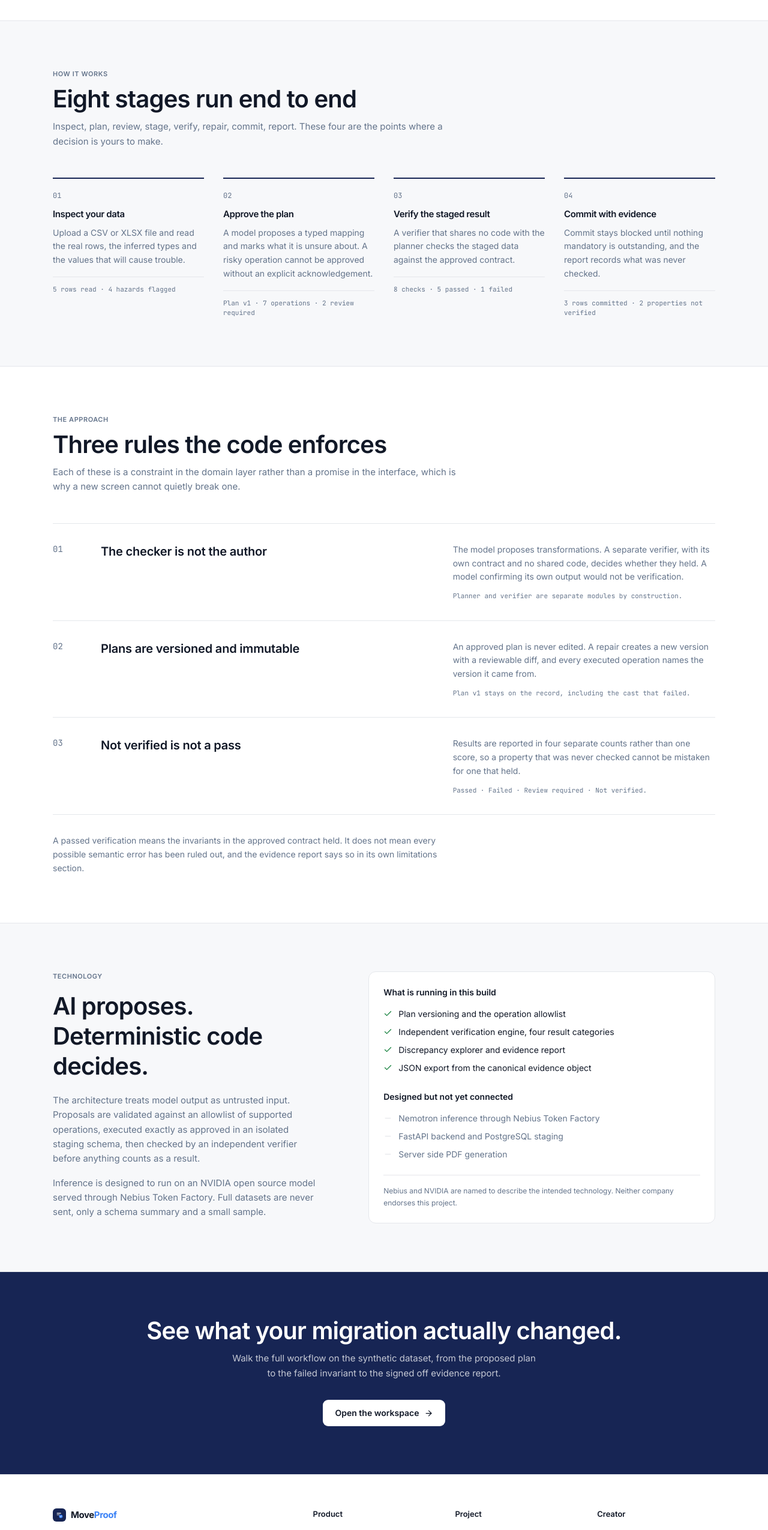
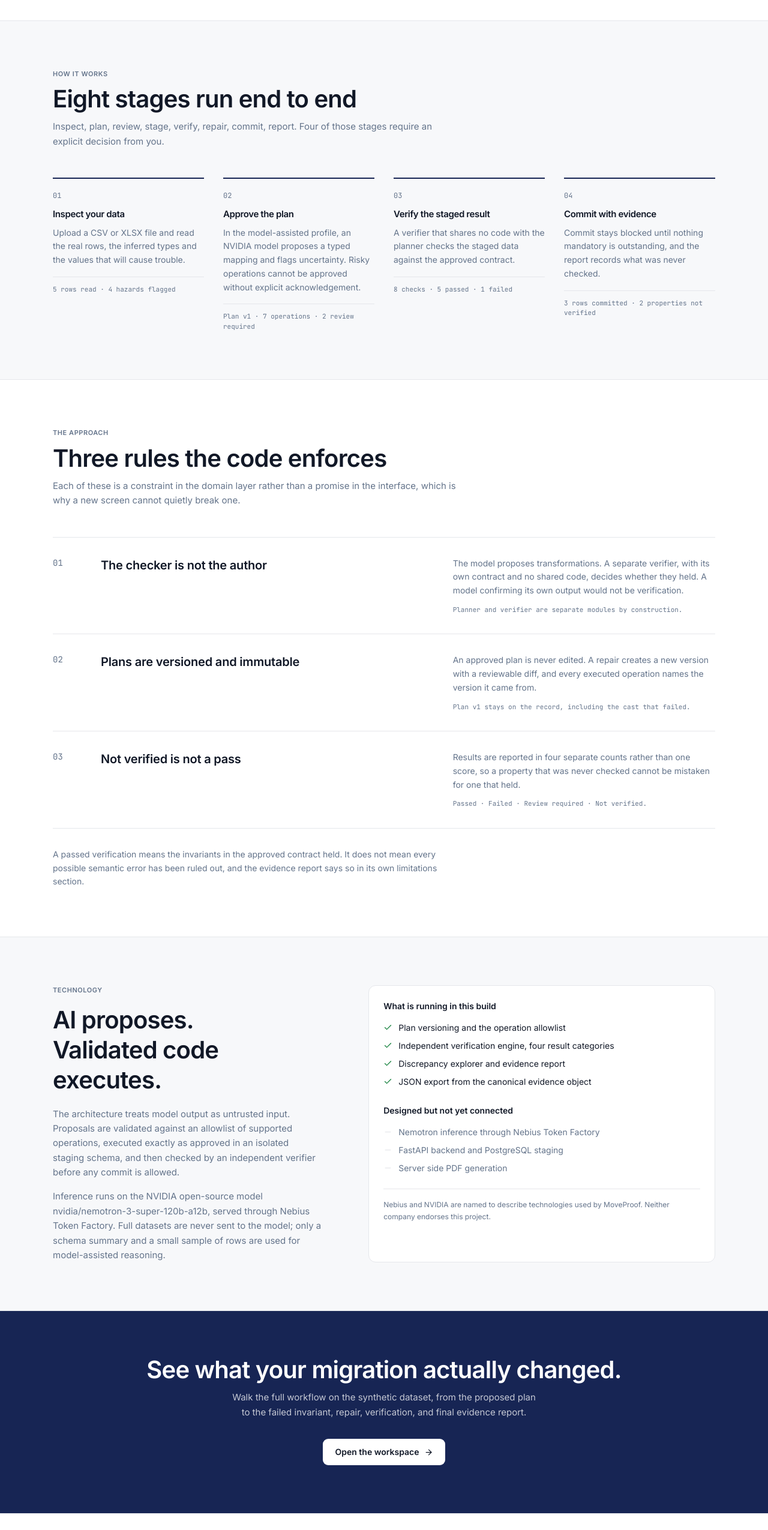
Before and after one commit to wiqilee/Moveproof, a Next.js app: page / in a window 1280 px wide. Shown: the part 1228-3778 px from the top of the page at 60% size. Built offline with nearby package versions, Linux system fonts and the light colour scheme; no server answers.

Commit message:
Refine landing page product copy

```diff
--- a/src/components/landing/Sections.tsx
+++ b/src/components/landing/Sections.tsx
@@ -76,7 +76,7 @@ const STAGES = [
   },
   {
     title: "Approve the plan",
-    body: "A model proposes a typed mapping and marks what it is unsure about. A risky operation cannot be approved without an explicit acknowledgement.",
+    body: "In the model-assisted profile, an NVIDIA model proposes a typed mapping and flags uncertainty. Risky operations cannot be approved without explicit acknowledgement.",
     detail: "Plan v1 · 7 operations · 2 review required",
   },
   {
@@ -103,8 +103,8 @@ export function HowItWorks() {
             Eight stages run end to end
           </h2>
           <p className="mt-4 text-[15px] leading-relaxed text-ink-soft">
-            Inspect, plan, review, stage, verify, repair, commit, report. These four are the points
-            where a decision is yours to make.
+            Inspect, plan, review, stage, verify, repair, commit, report. Four of those stages
+            require an explicit decision from you.
           </p>
         </div>
 
@@ -209,18 +209,19 @@ export function Technology() {
             </p>
             <h2 className="mt-4 text-3xl font-semibold leading-tight tracking-[-0.02em] sm:text-[2.5rem]">
               AI proposes.
-              <br />
-              Deterministic code decides.
+            <br />
+              Validated code executes.
             </h2>
             <p className="mt-5 max-w-md text-[15px] leading-relaxed text-ink-soft">
               The architecture treats model output as untrusted input. Proposals are validated
               against an allowlist of supported operations, executed exactly as approved in an
-              isolated staging schema, then checked by an independent verifier before anything
-              counts as a result.
+              isolated staging schema, and then checked by an independent verifier before any
+              commit is allowed.
             </p>
             <p className="mt-4 max-w-md text-[15px] leading-relaxed text-ink-soft">
-              Inference is designed to run on an NVIDIA open source model served through Nebius
-              Token Factory. Full datasets are never sent, only a schema summary and a small sample.
+              Inference runs on the NVIDIA open-source model nvidia/nemotron-3-super-120b-a12b,
+              served through Nebius Token Factory. Full datasets are never sent to the model;
+              only a schema summary and a small sample of rows are used for model-assisted reasoning.
             </p>
           </div>
 
@@ -246,7 +247,7 @@ export function Technology() {
             </ul>
 
             <p className="mt-6 border-t border-line pt-4 text-xs leading-relaxed text-ink-soft">
-              Nebius and NVIDIA are named to describe the intended technology. Neither company
+              Nebius and NVIDIA are named to describe technologies used by MoveProof. Neither company
               endorses this project.
             </p>
           </div>
@@ -269,7 +270,7 @@ export function ClosingCta() {
         </h2>
         <p className="mx-auto mt-4 max-w-lg text-[15px] leading-relaxed text-on-navy/75">
           Walk the full workflow on the synthetic dataset, from the proposed plan to the failed
-          invariant to the signed off evidence report.
+          invariant, repair, verification, and final evidence report.
         </p>
         <Link
           href={routes.workspace}
```
